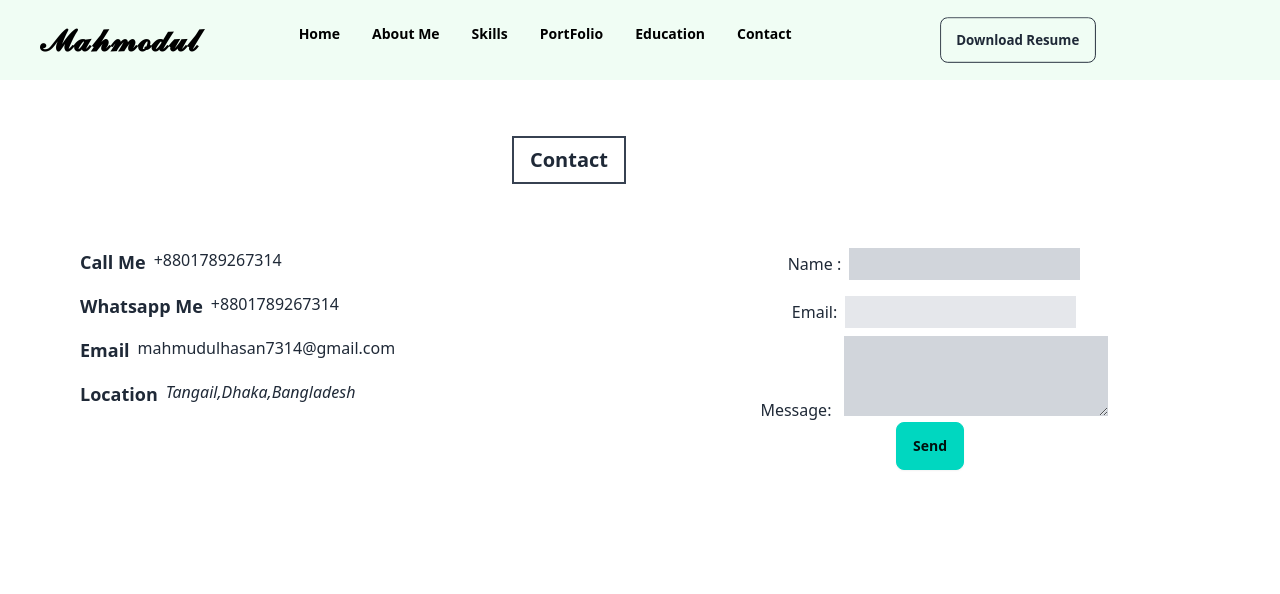
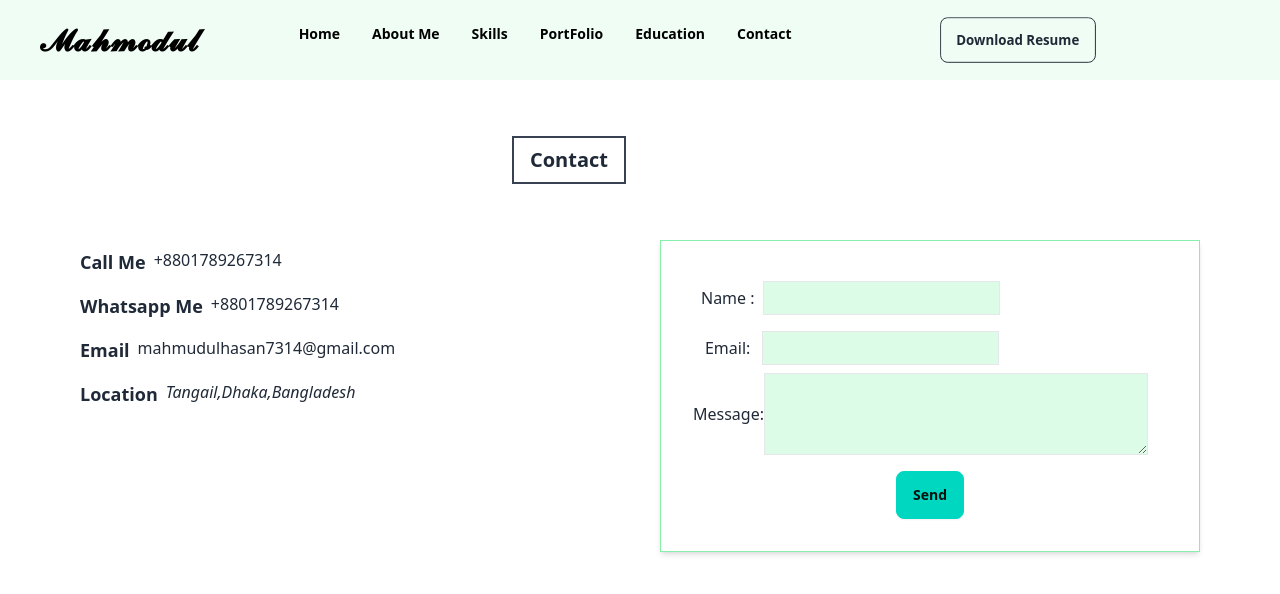
Before and after one commit to Mahmodul7314/my-personal-portfolio, a React (Vite) app: page /contact in a window 1280 px wide. Shown: the top 594 px of the page. Built offline with nearby package versions, Linux system fonts and the light colour scheme.

Commit message:
educational quealification added

```diff
--- a/src/Pages/About/AboutMe.jsx
+++ b/src/Pages/About/AboutMe.jsx
@@ -4,7 +4,7 @@
 
 const AboutMe = () => {
     return (
-        <div className="bg- drop-shadow-lg ">
+        <div className="bg-white ">
             <div className="">
                 <div className="flex justify-center py-14">
                 <button className=" border-solid border-gray-700 px-4 py-2 border-2 text-xl font-extrabold flex justify-center">About Me</button>
@@ -35,7 +35,7 @@ const AboutMe = () => {
 
                 </div>
                 <div className="space-y-3 text-left w-1/2 lg:pl-28 py-4">
-                    <h2 className="text-lg font-extrabold">Personal Information</h2>
+                    <h2 className="text-3xl font-extrabold text-green-500">Personal Information</h2>
                     <h2 className="text-xl font-bold">Name: <span className="text-lg font medium">Mahmodul Hasan Robin</span></h2>
                     <h2 className="text-xl font-bold">Age: <span className="text-lg font medium">22 Years</span></h2>
                      <h2 className="text-xl font-bold">Address: <span>Dhaka,Bangladesh</span></h2>
--- a/src/Pages/Contact/Contact.jsx
+++ b/src/Pages/Contact/Contact.jsx
@@ -19,22 +19,31 @@ const Contact = () => {
     <div className="lg:pl-[32rem] pl-[10rem] py-14 md:pl-[20rem]"><button className=" border-solid border-gray-700 px-4 py-2 border-2 text-xl font-extrabold flex justify-center">Contact</button>
     </div>
    <div className='flex justify-center gap-10  px-20'>
-   <div className='w-1/2'>
+   <div className='w-1/2 '>
         <div className='flex gap-2 py-2'>< h2 className='text-lg font-bold'>Call Me </ h2 > <p>+8801789267314</p></div>
         <div  className='flex gap-2 py-2'><h2 className='text-lg font-bold'>Whatsapp Me </h2> <p>+8801789267314</p></div>
         <div  className='flex gap-2 py-2'><h2 className='text-lg font-bold'>Email </h2> <p>mahmudulhasan7314@gmail.com</p></div>
         <div  className='flex gap-2 py-2'><h2 className='text-lg font-bold'>Location </h2> <address>Tangail,Dhaka,Bangladesh</address></div>
 
     </div>
-    <div className='w-1/2'>
-    <form className='text-center' ref={form} onSubmit={sendEmail}>
-      <label className='px-2'>Name :</label>
-      <input className='bg-gray-300 py-1 my-2' type="text" name="from_name" /> <br />
-      <label className='px-2'>Email:</label>
-      <input className='bg-gray-200 py-1 my-2' type="email" name="from_email" /><br />
-      <label className='px-2'>Message: </label>
-      <textarea className='bg-gray-300 py-4 px-8' name="message" /> <br />
-      <input className='btn btn-accent' type="submit" value="Send" />
+    <div className='w-1/2 border border-green-300 shadow-md py-8'>
+    <form className='text-center px-8' ref={form} onSubmit={sendEmail}>
+     <div className='flex items-center'>
+     <label className='px-2'>Name :</label>
+      <input className='w-1/2 bg-green-100 py-1 my-2 border' type="text" name="from_name" />
+     </div>
+      <div className='flex items-center'>
+      <label className='px-3'>Email:</label>
+      <input className='w-1/2 pl-4 bg-green-100 py-1 my-2 border' type="email" name="from_email" />
+      </div>
+      <div className='flex items-center'>
+      <label className=''>Message: </label>
+      <textarea className='w-[24rem] bg-green-100 py-4 px-8 border' name="message" />
+      </div>
+
+     <div className='pt-4'>
+     <input className='btn btn-accent' type="submit" value="Send" />
+     </div>
     </form>
     </div>
 
--- a/src/Pages/Education/Education.jsx
+++ b/src/Pages/Education/Education.jsx
@@ -1,9 +1,23 @@
-
+import { FaGithub, FaLinkedin } from "react-icons/fa";
 
 const Education = () => {
     return (
-        <div>
-        <h2>Education Page</h2>
+        <div className="flex justify-center items-center">
+         <div className="py-20 space-y-4">
+         <h2 className="font-bold text-lg flex items-center "><span><img className="w-20 h-20" src="https://img.freepik.com/premium-vector/graduation-cap-symbol-education-illustration-design_92086-772.jpg?size=626&ext=jpg&uid=R40507079&ga=GA1.1.158317514.1699199683&semt=ais" alt="" /></span>
+         Learn Front-End Web Development from Programming Hero Institution</h2>
+         <div className="text-md font-normal text-left pl-8">
+         <p>It's an online course-based programming institute in Bangladesh.</p>
+            <p>I am learning here as a web development specialist in front-end development with React and Node.js.</p>
+            <p>I am also self-learning from Google and YouTube.</p>
+
+          <div className="py-3 ">
+          <h2 className="text-lg font-bold  flex items-center "><span><img className="w-20 h-20" src="https://img.freepik.com/premium-vector/graduation-cap-symbol-education-illustration-design_92086-772.jpg?size=626&ext=jpg&uid=R40507079&ga=GA1.1.158317514.1699199683&semt=ais" alt="" /></span>Educational Qualification:</h2>
+            <p>I am currently a BBA graduate student in the Department of Management.</p>
+            <p>Student of BBA at Govt. Saadat University College.</p>
+         </div>
+          </div>
+         </div>
         </div>
     );
 };
```
